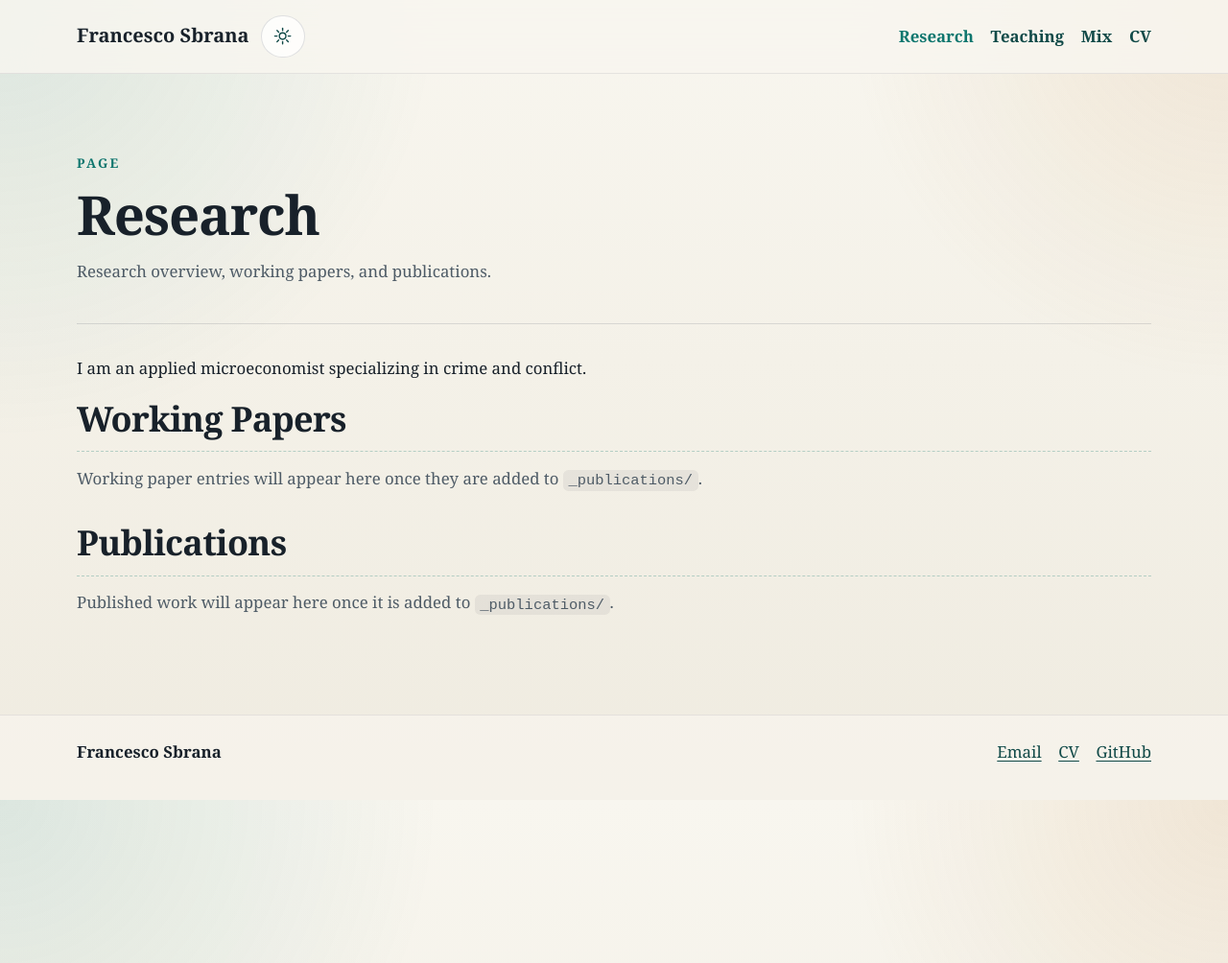
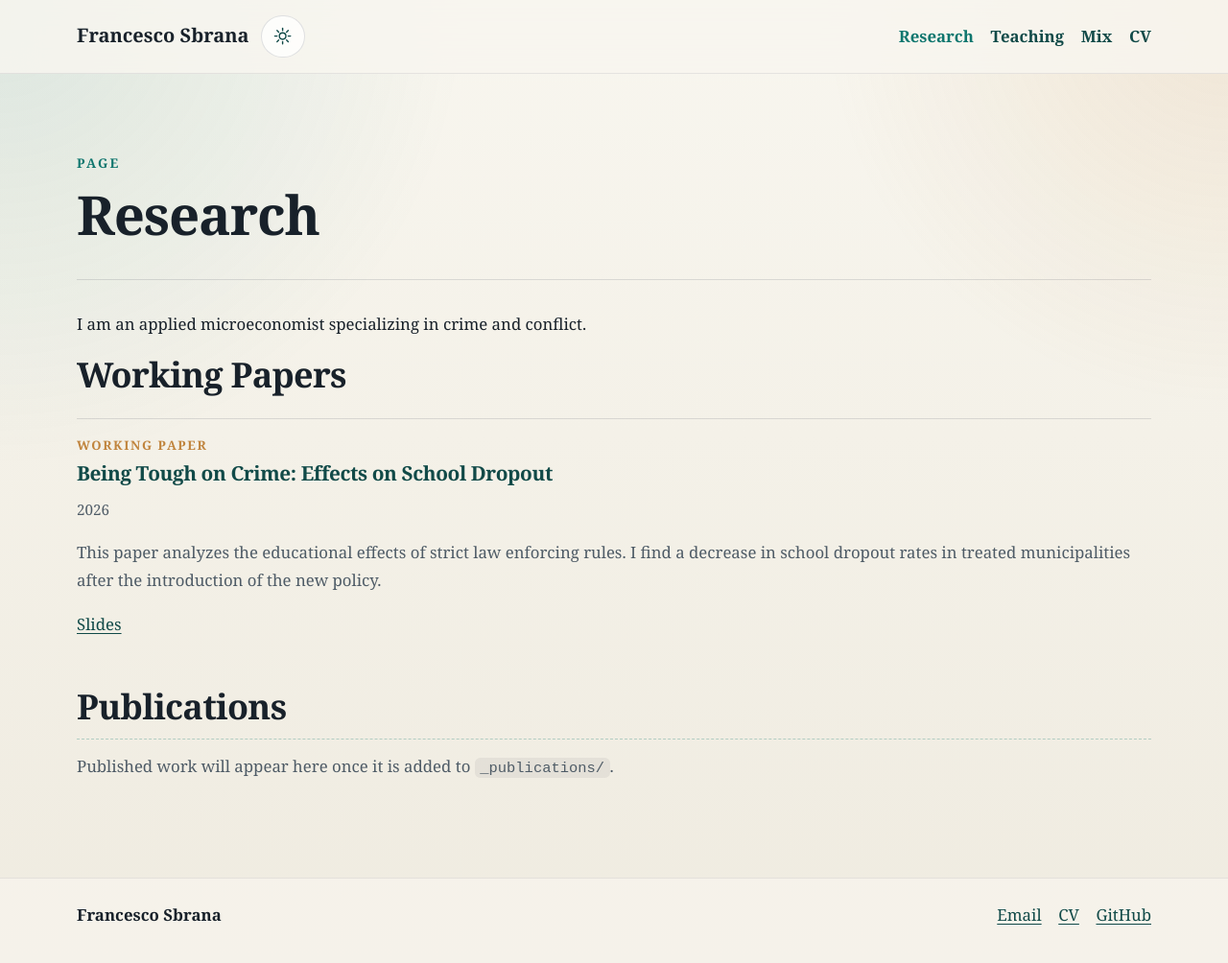
Before and after one commit to FraSbra/FraSbra.github.io, a Jekyll site: the page built from _pages/research.md, in a window 1280 px wide and 1004 px high. Shown: the whole window at 96% size. Built offline with Jekyll 4.4.1, drawn with Linux system fonts in a browser that asks for light colours; some web fonts are replaced.

Commit message:
test pdf slides

```diff
--- a/_layouts/home.html
+++ b/_layouts/home.html
@@ -14,10 +14,10 @@ layout: default
       <h1>{{ profile.name }}</h1>
       {%- comment -%}
       <p class="home-hero__lede">{{ profile.bio_short }}</p>
-      {%- endcomment -%}
       <div class="home-hero__lede">
       {{ profile.bio_long | markdownify }}
       </div>
+      {%- endcomment -%}
 
       {%- comment -%}
       <div class="button-row">
--- a/_layouts/single.html
+++ b/_layouts/single.html
@@ -18,10 +18,6 @@ layout: default
             <h1>{{ page.title }}</h1>
           {% endif %}
 
-          {% if page.description %}
-            <p class="page-header__lede">{{ page.description }}</p>
-          {% endif %}
-
           {% if page.date or page.venue or page.type %}
             <p class="page-header__meta">
               {% if page.type %}<span>{{ page.type }}</span>{% endif %}
--- /dev/null
+++ b/_publications/honduras_mano_dura.md
@@ -0,0 +1,10 @@
+---
+title: "Being Tough on Crime: Effects on School Dropout"
+status: working-paper
+date: 2026-03-24
+excerpt: "This paper analyzes the educational effects of strict law enforcing rules. I find a decrease in school dropout rates in treated municipalities after the introduction of the new policy."
+paperurl:
+slidesurl: /files/Forum.pdf
+---
+
+This paper analyzes the educational effects of strict law enforcing rules. I find a decrease in school dropout rates in treated municipalities after the introduction of the new policy.
```
Also changed, not shown: 1 other file.
